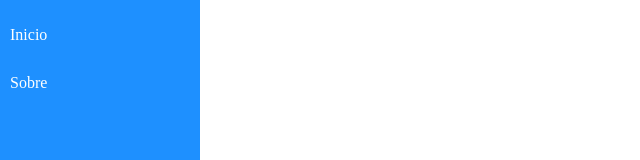
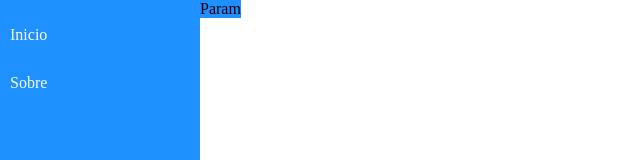
Before and after one commit to Lukas656/Navegacao-react-router, a React (Create React App) app: page /param/1 in a window 1280 px wide. Before the commit this address had no page. Shown: the top 160 px of the page, without its empty margins (0-640 px from the left). Built offline with nearby package versions, Linux system fonts and the light colour scheme.

Commit message:
navegação react-router-dom entre 2 telas

```diff
--- a/src/components/layout/Content.jsx
+++ b/src/components/layout/Content.jsx
@@ -1,16 +1,21 @@
 import "./content.css";
 import React from "react";
-import { Routes, Route } from "react-router-dom"; // Importe esses arquivos
+import { Routes, Route } from "react-router-dom";
 
 import Home from "../../views/examples/Home";
 import About from "../../views/examples/About";
+import Param from "../../views/examples/Param.jsx";
+import NotFound from "../../views/examples/NotFound";
 
 const Content = props => (
   <main className="Content">
 
     <Routes>
       <Route path="/about" element={<About />} />
+      <Route path="/param/:id" element={<Param />} />
+
       <Route path="/" exact element={<Home />} />
+      <Route path="*" exact element={<NotFound />} />
     </Routes>
 
   </main>
--- a/src/components/layout/Menu.jsx
+++ b/src/components/layout/Menu.jsx
@@ -1,13 +1,15 @@
 import React from "react";
 import './menu.css'
+
+import {Link} from 'react-router-dom'
 
 function Menu(props) {
   return (
     <aside className="menu">
     <nav>
       <ul>
-        <li><a href="/">Inicio</a></li>
-        <li><a href="/">Sobre</a></li>
+        <li><Link to="/">Inicio</Link></li>
+        <li><Link to="/about">Sobre</Link></li>
       </ul>
     </nav>
   </aside>
--- a/src/views/App.jsx
+++ b/src/views/App.jsx
@@ -1,7 +1,7 @@
 import React from "react";
 import './app.css'
 
-import { BrowserRouter } from 'react-router-dom'
+import { BrowserRouter } from  'react-router-dom'
 
 import Menu from '../components/layout/Menu'
 import Content from '../components/layout/Content'
--- /dev/null
+++ b/src/views/examples/NotFound.jsx
@@ -0,0 +1,11 @@
+import React from "react";
+
+
+function NotFound(props) {
+  return (
+    <aside className="menu">
+NotFound
+  </aside>
+    );
+}
+export default NotFound;
--- /dev/null
+++ b/src/views/examples/Param.jsx
@@ -0,0 +1,11 @@
+import React from "react";
+
+
+function NotFound(props) {
+  return (
+    <aside className="menu">
+        Param
+  </aside>
+    );
+}
+export default NotFound;
```
